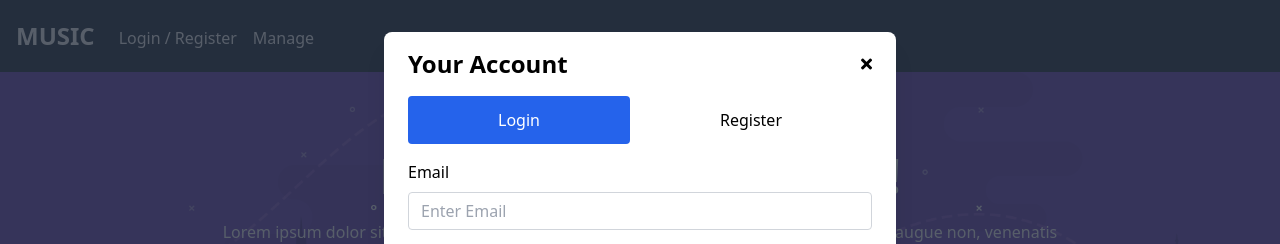
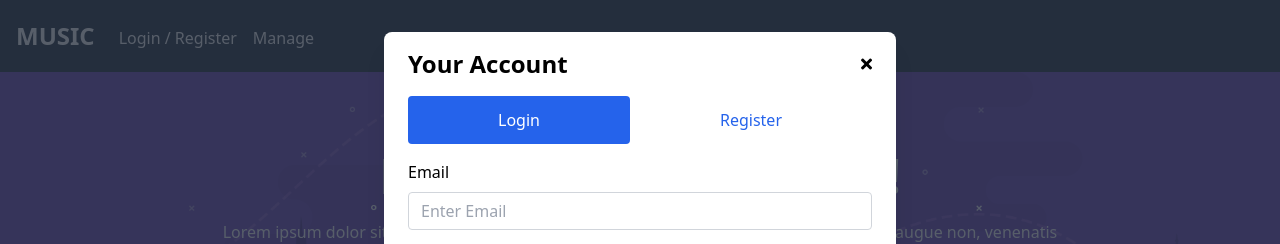
Before and after one commit to WinterIsCoding23/udemy-vue3, a Vue app in the folder section9/music/: page / in a window 1280 px wide. Both pictures are taken after a click on the link "Login / Register". Shown: the top 244 px of the page. Built offline with nearby package versions, Linux system fonts and the light colour scheme.

Commit message:
toggle appearance of Login- and Register-tabs depending on value of tab-variable

```diff
--- a/section9/music/src/components/AppAuth.vue
+++ b/section9/music/src/components/AppAuth.vue
@@ -31,13 +31,27 @@
           <ul class="flex flex-wrap mb-4">
             <li class="flex-auto text-center">
               <a
-                class="block rounded py-3 px-4 transition hover:text-white text-white bg-blue-600"
+                class="block rounded py-3 px-4 transition"
                 href="#"
+                @click.prevent="tab = 'login'"
+                :class="{
+                  'hover:text-white text-white bg-blue-600': tab === 'login',
+                  'hover: text-blue-600': tab === 'register'
+                }"
                 >Login</a
               >
             </li>
             <li class="flex-auto text-center">
-              <a class="block rounded py-3 px-4 transition" href="#">Register</a>
+              <a
+                class="block rounded py-3 px-4 transition"
+                href="#"
+                @click.prevent="tab = 'register'"
+                :class="{
+                  'hover:text-white text-white bg-blue-600': tab === 'register',
+                  'hover: text-blue-600': tab === 'login'
+                }"
+                >Register</a
+              >
             </li>
           </ul>
 
@@ -149,6 +163,11 @@
 
 export default {
   name: 'AppAuth',
+  data() {
+    return {
+      tab: 'login'
+    }
+  },
   computed: {
     ...mapState(useModalStore, ['hiddenClass']),
     ...mapWritableState(useModalStore, {
```
